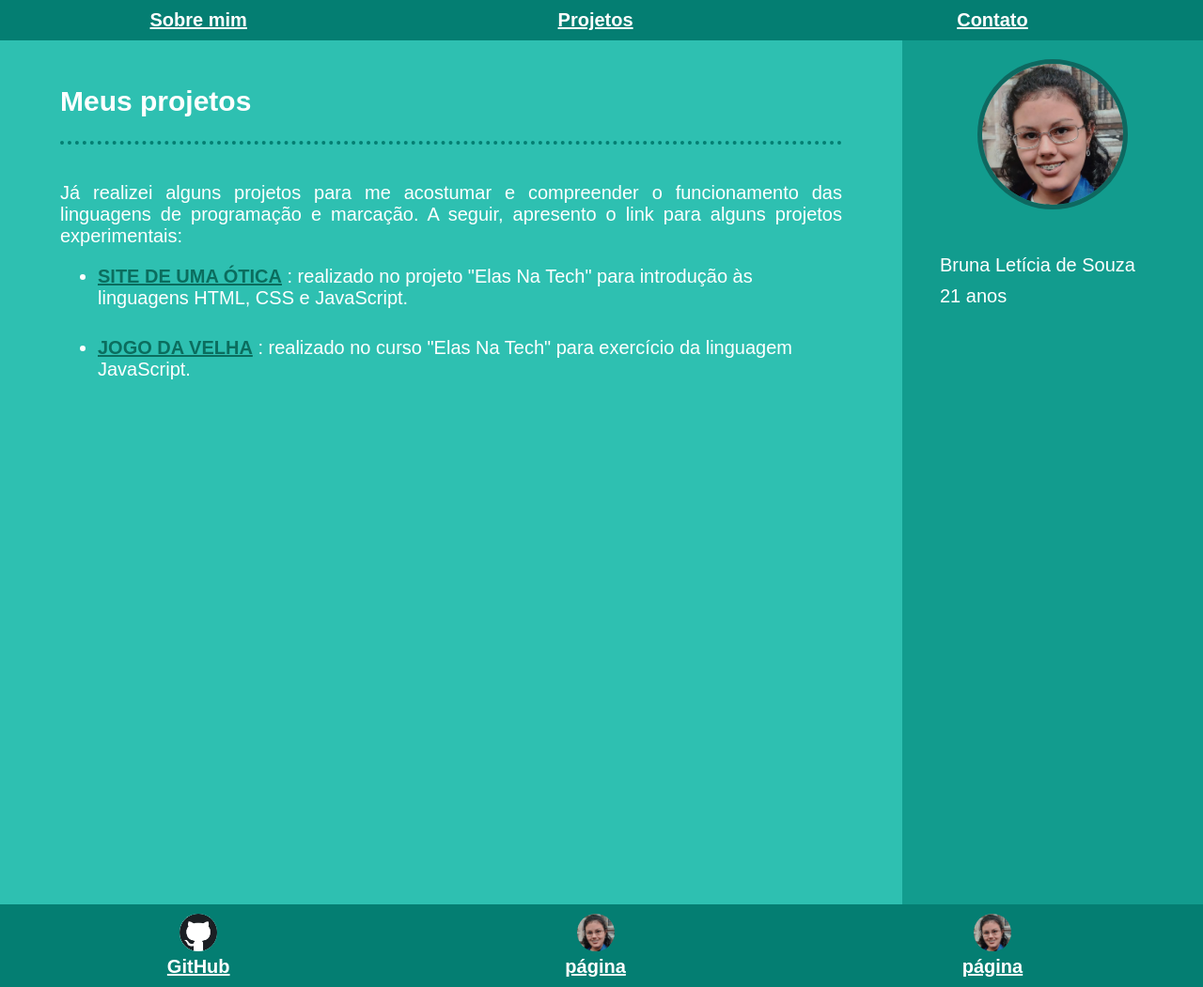
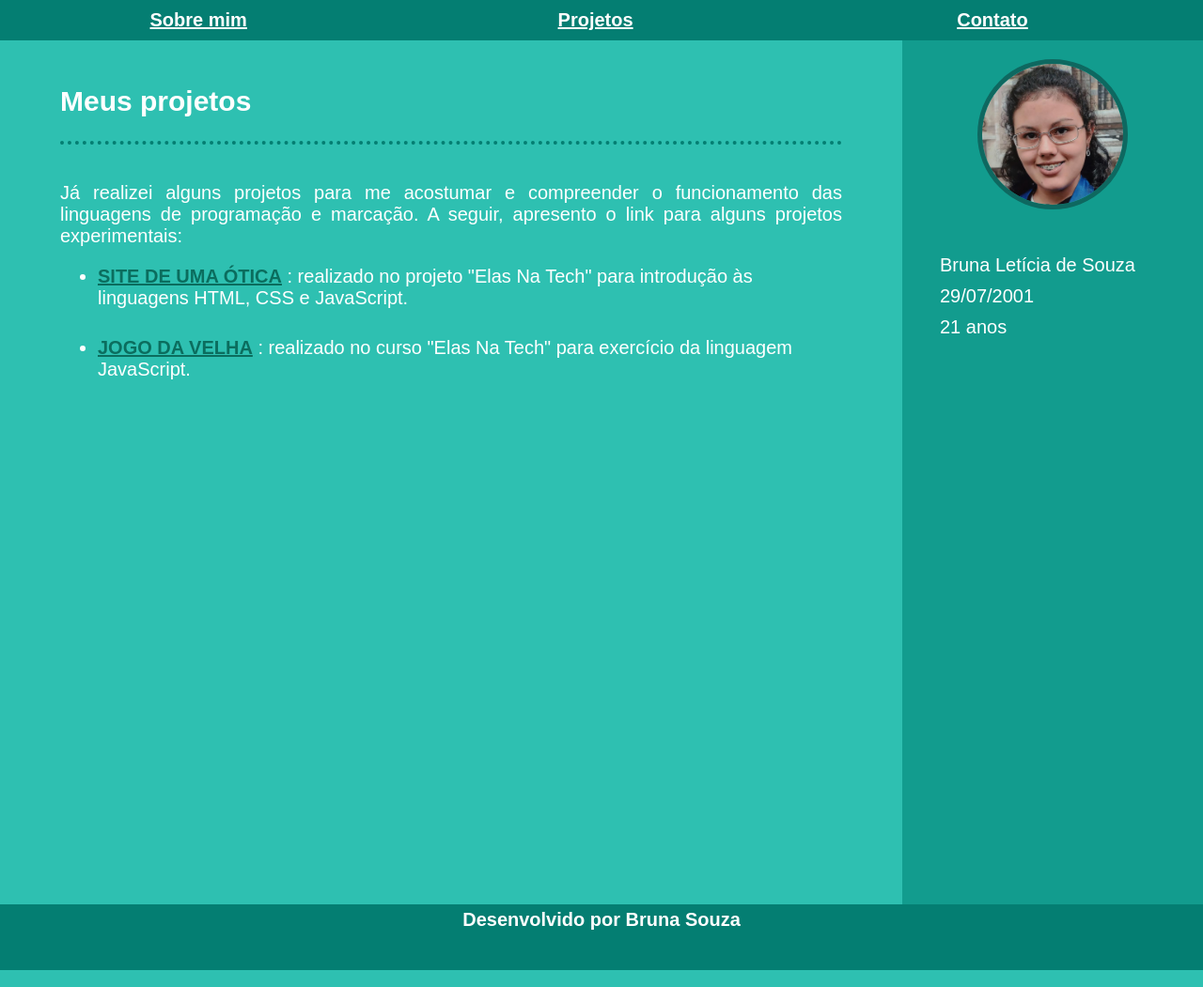
Before and after one commit to Bruna0701/portfolio-elas-na-tech, a plain HTML site: page project.html in a window 1280 px wide. Shown: the whole page at 94% size. Drawn offline with Linux system fonts and the light colour scheme.

Commit message:
atualização das páginas

```diff
--- a/project.html
+++ b/project.html
@@ -6,6 +6,7 @@
     <meta http-equiv="X-UA-Compatible" content="IE=edge">
     <meta name="viewport" content="width=device-width, initial-scale=1.0">
     <link rel="stylesheet" href="style.css">
+    <link rel="icon" type="image/x-icon" href="./img/FotoPerfil.png">
 
     <title>Bruna Souza - Projetos</title>
 </head>
@@ -33,6 +34,7 @@
               <br />
                 <ul>
                     <li>Bruna Letícia de Souza</li>
+                    <li>29/07/2001</li>
                     <li>21 anos</li>
 
                 </ul>
@@ -62,29 +64,7 @@
         <br class="clearfix" />
     <footer>
         <div class="container">
-            <div class="um_terco">
-                <a href="contact.html" target="_blank" rel="noopener nooreferrer">
-                    <img src="./img/Github.png"></img>
-                    <br />
-                    GitHub
-                </a>
-            </div>
-
-            <div class="um_terco">
-                <a href="contact.html" target="_blank" rel="noopener nooreferrer">
-                    <img src="./img/FotoPerfil.png"></img>
-                    <br />
-                    página
-                </a>
-            </div>
-
-            <div class="um_terco">
-                <a href="contact.html" target="_blank" rel="noopener nooreferrer">
-                    <img src="./img/FotoPerfil.png"></img>
-                    <br />
-                    página
-                </a>
-            </div>
+            Desenvolvido por Bruna Souza
         </div>
     </footer>
     </div>
--- a/style.css
+++ b/style.css
@@ -43,14 +43,14 @@ footer a:hover, header a:hover{
 
 footer{
     width: 100%;
+    height: 60px;
     background-color: rgb(4, 126, 114);
     padding: 5px 0px 5px 0px;
     text-align: center;
-    display: flex;
     font-weight: bold;
 }
 
-footer img{
+footer img, .main_content img{
     width: 40px;
     height: 40px;
 
```
Also changed, not shown: contact.html (+17 -3 lines), index.html (+2 -23 lines), img/Gmail.png (added), img/Whatsapp.png (added).
